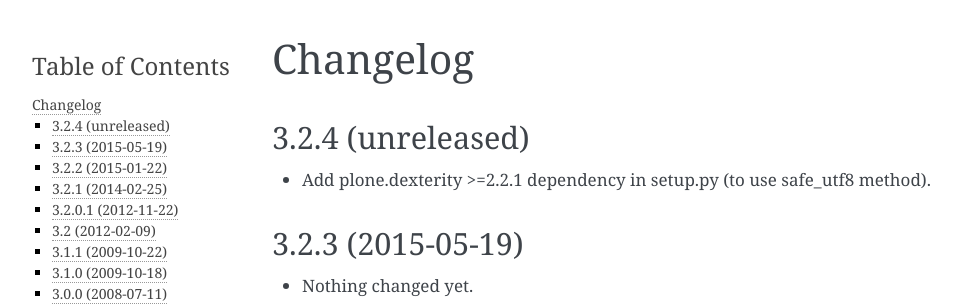
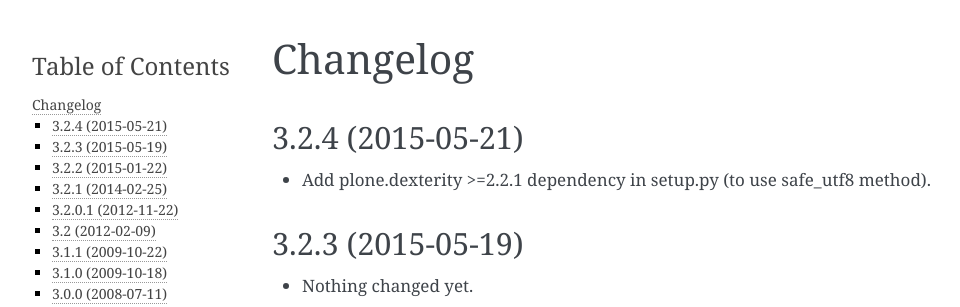
Before and after one commit to collective/Products.PloneGazette, a Sphinx documentation site: the page built from Products/PloneGazette/docs/HISTORY.rst, in a window 1280 px wide and 900 px high. Shown: the top 307 px of the window, without its empty margins (148-1108 px from the left). Built offline with Sphinx 7.4.7, drawn with Linux system fonts in a browser that asks for light colours.

Commit message:
Preparing release 3.2.4

```diff
--- a/Products/PloneGazette/docs/HISTORY.rst
+++ b/Products/PloneGazette/docs/HISTORY.rst
@@ -1,7 +1,7 @@
 Changelog
 ---------
 
-3.2.4 (unreleased)
+3.2.4 (2015-05-21)
 ==================
 
 - Add plone.dexterity >=2.2.1 dependency in setup.py (to use safe_utf8 method).
--- a/setup.py
+++ b/setup.py
@@ -12,7 +12,7 @@ long_description = (
 
 setup(
     name='Products.PloneGazette',
-    version='3.2.4.dev0',
+    version='3.2.4',
     author='Pilot Systems, Nidelven IT LTD and others',
     author_email='',
     maintainer='Morten W. Petersen',
```
